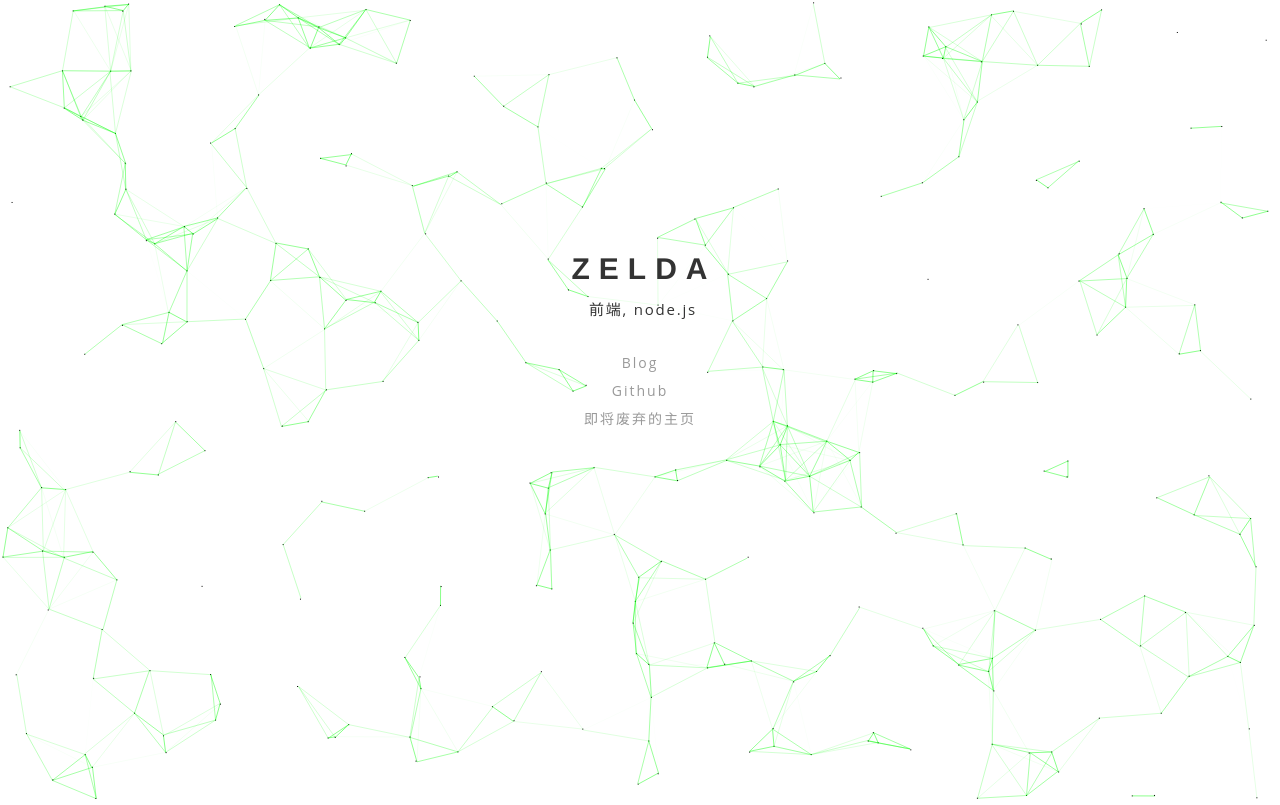
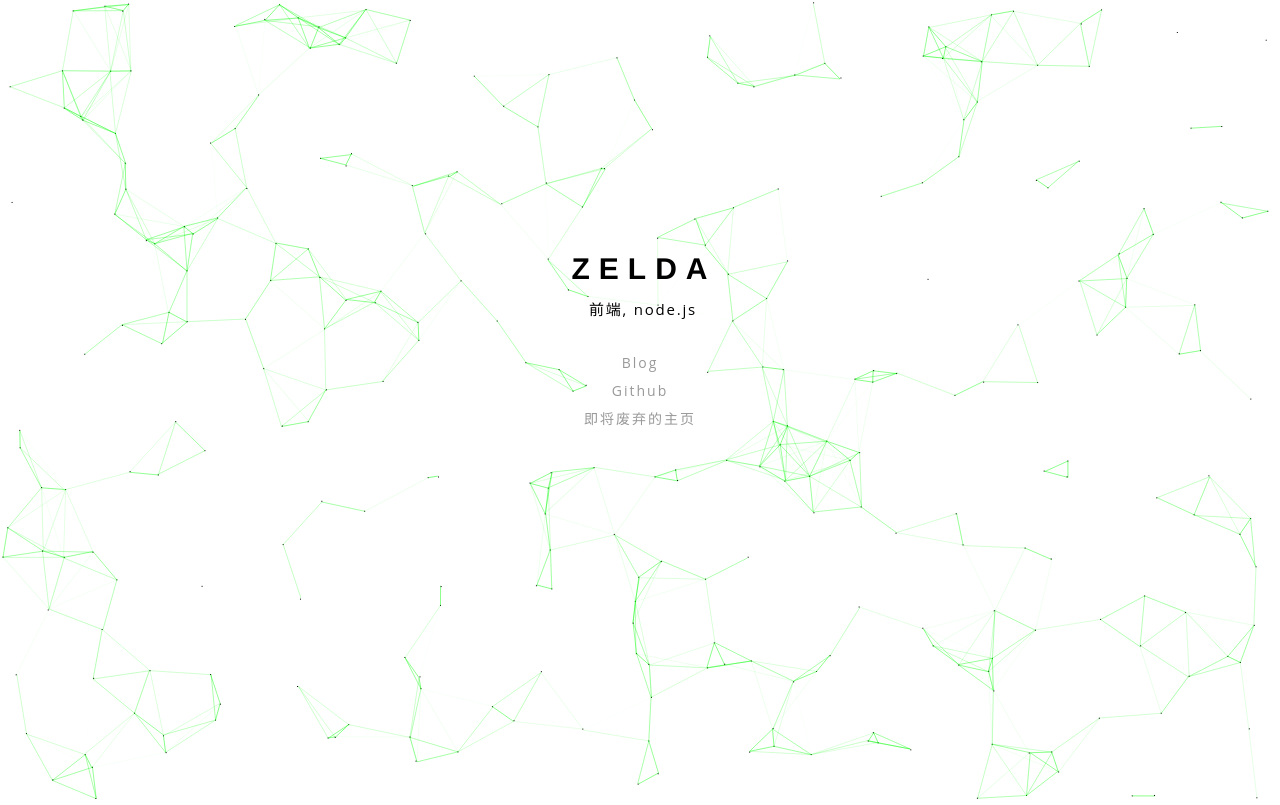
Before and after one commit to MrZoe/blog, a website: page static/index/index.html in a window 1280 px wide. Drawn offline with Linux system fonts and the light colour scheme; files that its build step writes are made by us from their sources; files whose address does not match are found by name.

Commit message:
'修复了一个bug'

```diff
--- a/static/index/style.css
+++ b/static/index/style.css
@@ -6,7 +6,7 @@ html, body {
 
 body {
     font-family: 'Open Sans', 'Helvetica Neue', 'Hiragino Sans GB', 'LiHei Pro', Arial, sans-serif;
-    color: #333;
+    color: 334;
 }
 
 #content {
```
